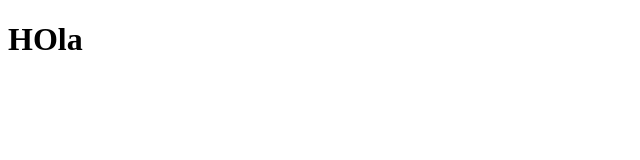
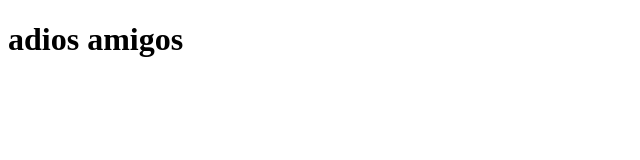
Before and after one commit to RobinsonLT/portafolio, a plain HTML site: page index.html in a window 1280 px wide. Shown: the whole page, without its empty margins (0-640 px from the left). Drawn offline with Linux system fonts and the light colour scheme.

Commit message:
Update index.html
actualiza todo

```diff
--- a/index.html
+++ b/index.html
@@ -6,6 +6,6 @@
     <title>Document</title>
 </head>
 <body>
-    <h1>HOla</h1>
+    <h1>adios amigos</h1>
 </body>
 </html>
```
